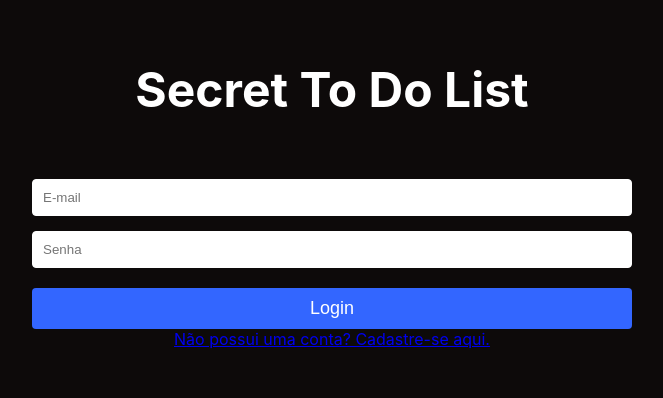
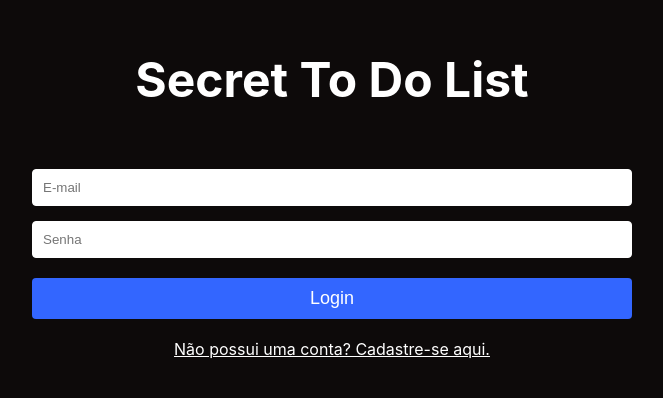
Before and after one commit to claudioromanosp/secret-to-do-list, a React (Create React App) app: page / in a window 1280 px wide. Shown: the part 196-594 px from the top of the page, without its empty margins (308-971 px from the left). Built offline with nearby package versions, Linux system fonts and the light colour scheme; the HTML template or start-up script is replaced by a standard one.

Commit message:
Feature: estilos globais

```diff
--- a/src/App.css
+++ b/src/App.css
@@ -6,3 +6,9 @@
 body{
     background-color: #0d0a0a;
 }
+form{
+    margin-bottom: 20px;
+}
+.button-link{
+    color: #fff;
+}
```
